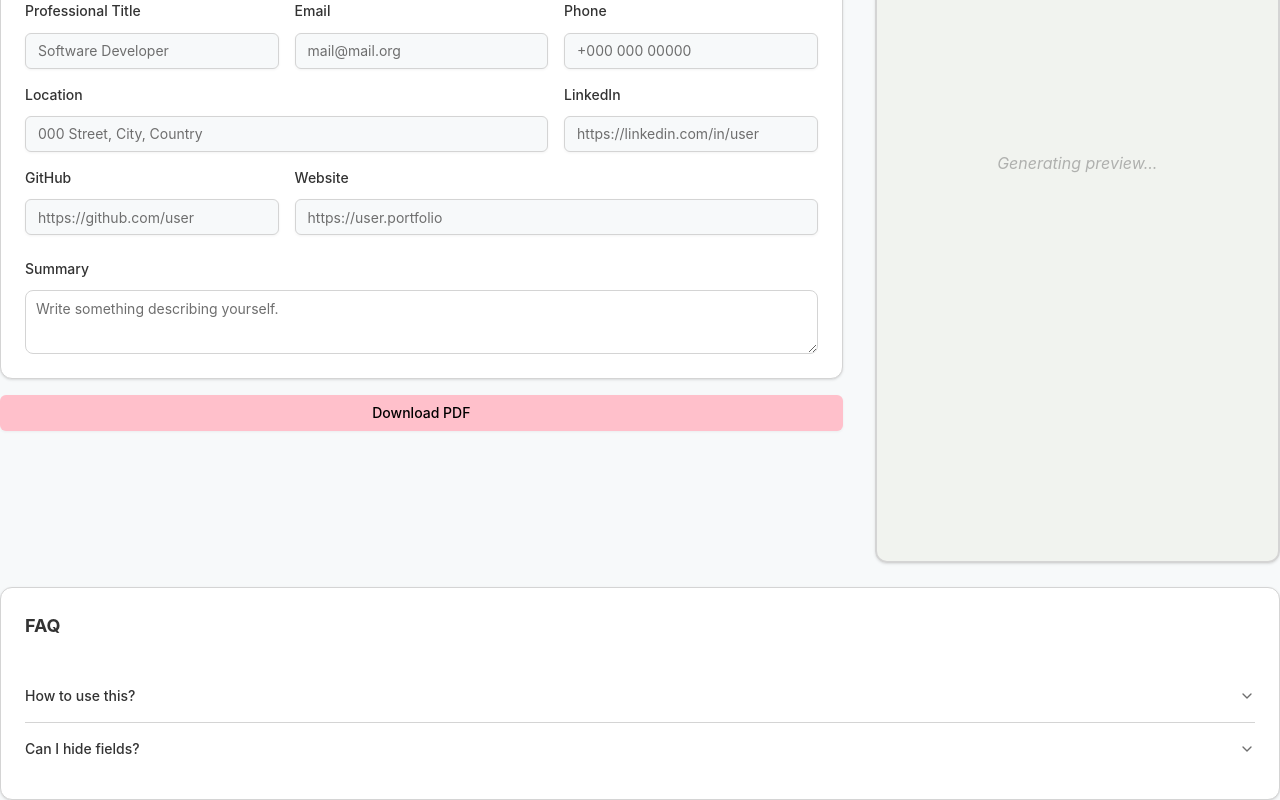
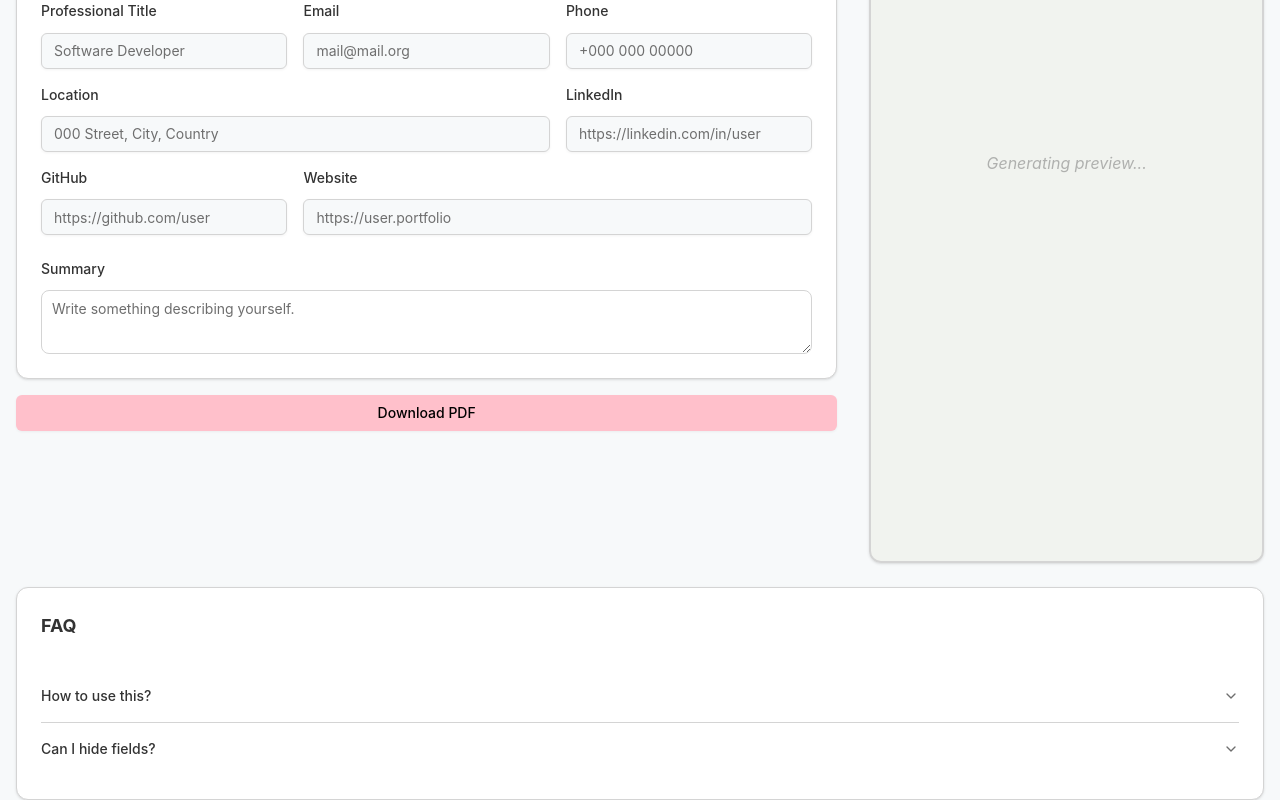
Before and after one commit to doomkey/epitome, a SvelteKit app: page / in a window 1280 px wide. Shown: the part 322-1122 px from the top of the page. Built offline with nearby package versions, Linux system fonts and the light colour scheme; what pdfmake would draw is missing.

Commit message:
container

```diff
--- a/src/lib/components/FAQ.svelte
+++ b/src/lib/components/FAQ.svelte
@@ -3,7 +3,7 @@
 	import * as Accordion from './ui/accordion';
 </script>
 
-<section class="container mx-auto">
+<section>
 	<Card.Root>
 		<Card.Header>
 			<h3 class="text-lg font-bold">FAQ</h3>
--- a/src/routes/layout.css
+++ b/src/routes/layout.css
@@ -172,6 +172,9 @@
 	body {
 		@apply bg-background text-foreground;
 	}
+	.container {
+		@apply mx-auto px-4;
+	}
 }
 :root {
 	--font-sans: 'SF Pro Text', sans-serif;
```
